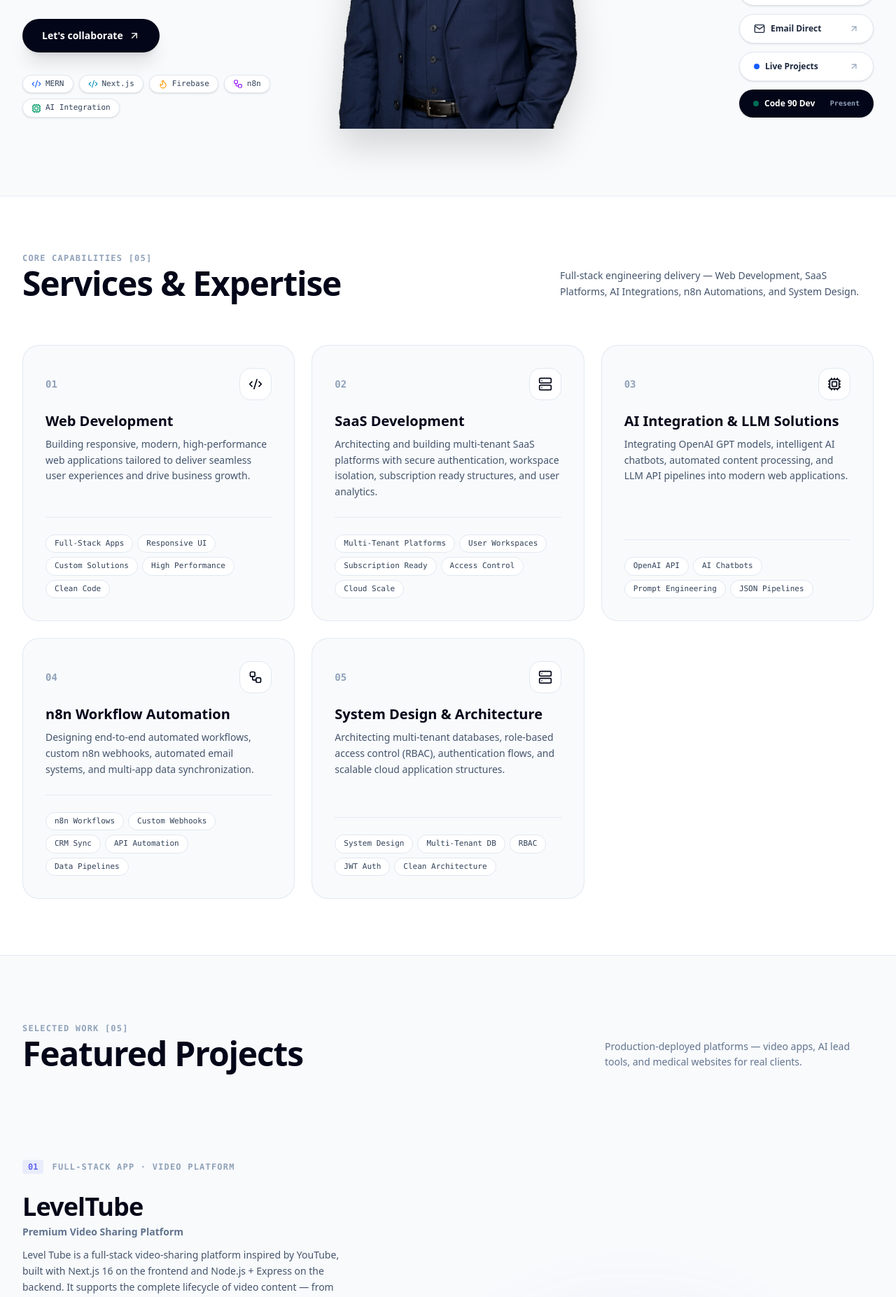
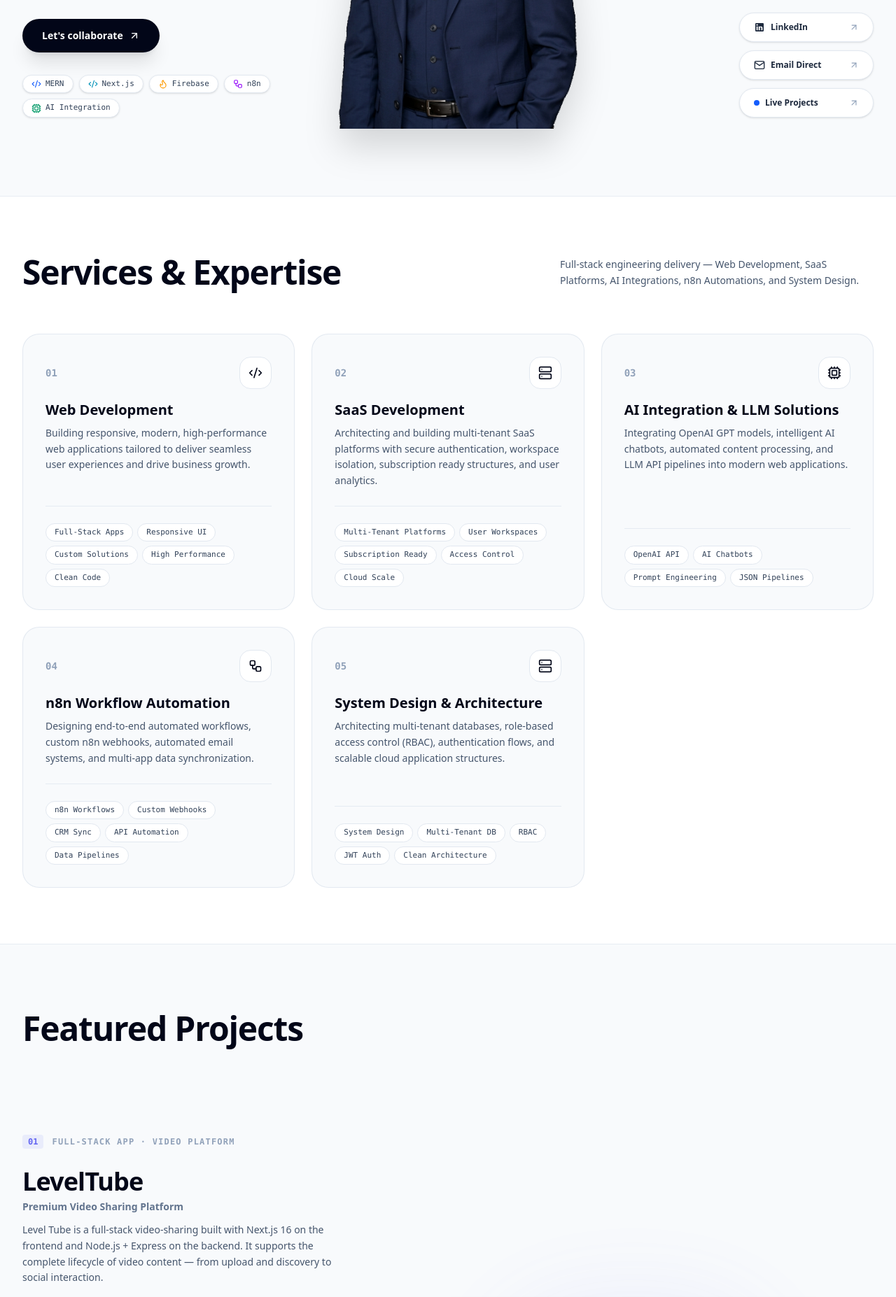
Before and after one commit to AbdullahxMERN/AbdullahKishwar-9, a Next.js app: page / in a window 1280 px wide. Shown: the part 580-2434 px from the top of the page at 70% size. Built offline with nearby package versions, Linux system fonts and the light colour scheme.

Commit message:
polishing

```diff
--- a/components/Hero.jsx
+++ b/components/Hero.jsx
@@ -120,16 +120,6 @@ export default function Hero() {
               </div>
               <ArrowUpRight className="w-3.5 h-3.5 text-slate-400" />
             </a>
-
-            <div className="w-44 sm:w-48 px-5 py-3 rounded-full bg-slate-950 text-white shadow-sm flex items-center justify-between text-xs font-semibold">
-              <div className="flex items-center gap-2">
-                <span className="w-2 h-2 rounded-full bg-emerald-400 animate-pulse"></span>
-                <span>Code 90 Dev</span>
-              </div>
-              <span className="text-[10px] font-mono text-slate-400">
-                Present
-              </span>
-            </div>
           </div>
         </div>
       </div>
--- a/components/Projects.jsx
+++ b/components/Projects.jsx
@@ -21,7 +21,7 @@ const PROJECTS = [
     liveUrl: "https://level-tube.vercel.app/",
     urlLabel: "level-tube.vercel.app",
     description:
-      "Level Tube is a full-stack video-sharing platform inspired by YouTube, built with Next.js 16 on the frontend and Node.js + Express on the backend. It supports the complete lifecycle of video content — from upload and discovery to social interaction.",
+      "Level Tube is a full-stack video-sharing built with Next.js 16 on the frontend and Node.js + Express on the backend. It supports the complete lifecycle of video content — from upload and discovery to social interaction.",
     features: [
       " Dual Authentication — Email/password login with JWT (access + refresh token rotation) and Google OAuth via Firebase Admin SDK",
       "Creator Dashboard — Real-time analytics including total views, subscribers, likes, and video management (publish/unpublish, edit, delete)",
@@ -1091,17 +1091,10 @@ export default function Projects() {
         {/* Header */}
         <div className="flex flex-col md:flex-row md:items-end justify-between mb-16 gap-6">
           <div>
-            <span className="text-xs font-mono text-slate-400 font-bold uppercase tracking-widest block mb-1">
-              Selected Work [05]
-            </span>
             <h2 className="text-4xl sm:text-5xl font-black text-slate-950 tracking-tight">
               Featured Projects
             </h2>
           </div>
-          <p className="text-slate-500 text-sm max-w-sm leading-relaxed">
-            Production-deployed platforms — video apps, AI lead tools, and
-            medical websites for real clients.
-          </p>
         </div>
 
         {/* Cards */}
--- a/components/Services.jsx
+++ b/components/Services.jsx
@@ -87,16 +87,14 @@ export default function Services() {
         {/* Section Header */}
         <div className="flex flex-col md:flex-row md:items-end justify-between mb-16 gap-6">
           <div>
-            <span className="text-xs font-mono text-slate-400 font-bold uppercase tracking-widest block">
-              Core Capabilities [05]
-            </span>
             <h2 className="text-3xl sm:text-4xl lg:text-5xl font-black text-slate-950 tracking-tight mt-1">
               Services &amp; Expertise
             </h2>
           </div>
 
           <p className="text-slate-600 text-sm max-w-md leading-relaxed">
-            Full-stack engineering delivery — Web Development, SaaS Platforms, AI Integrations, n8n Automations, and System Design.
+            Full-stack engineering delivery — Web Development, SaaS Platforms,
+            AI Integrations, n8n Automations, and System Design.
           </p>
         </div>
 
```
